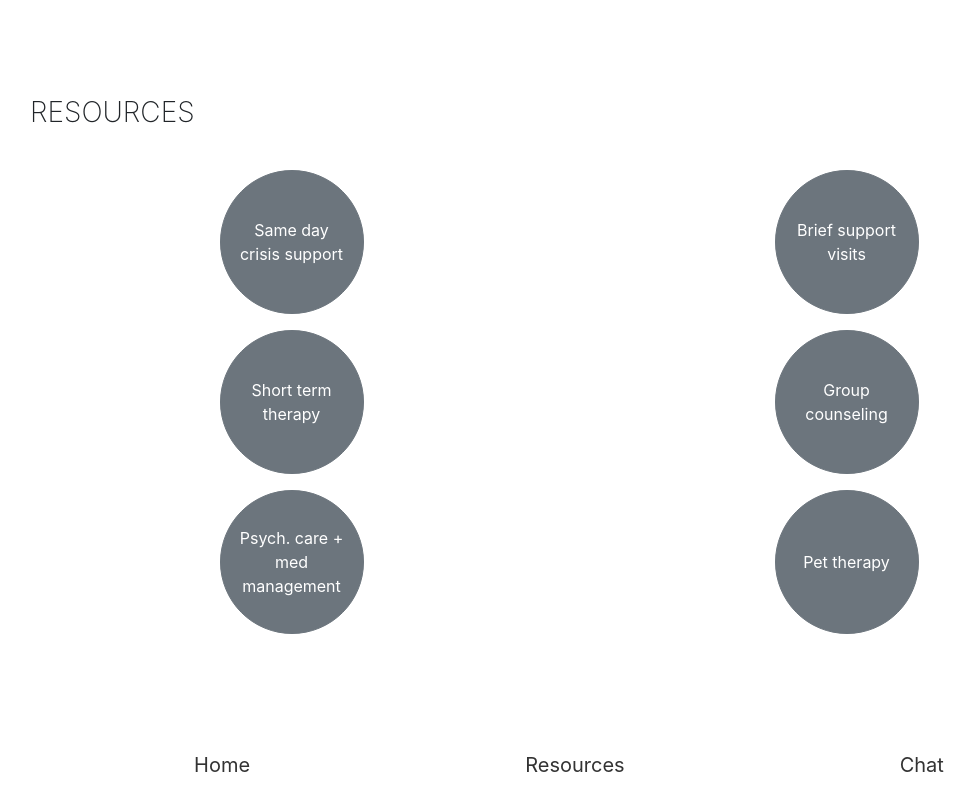
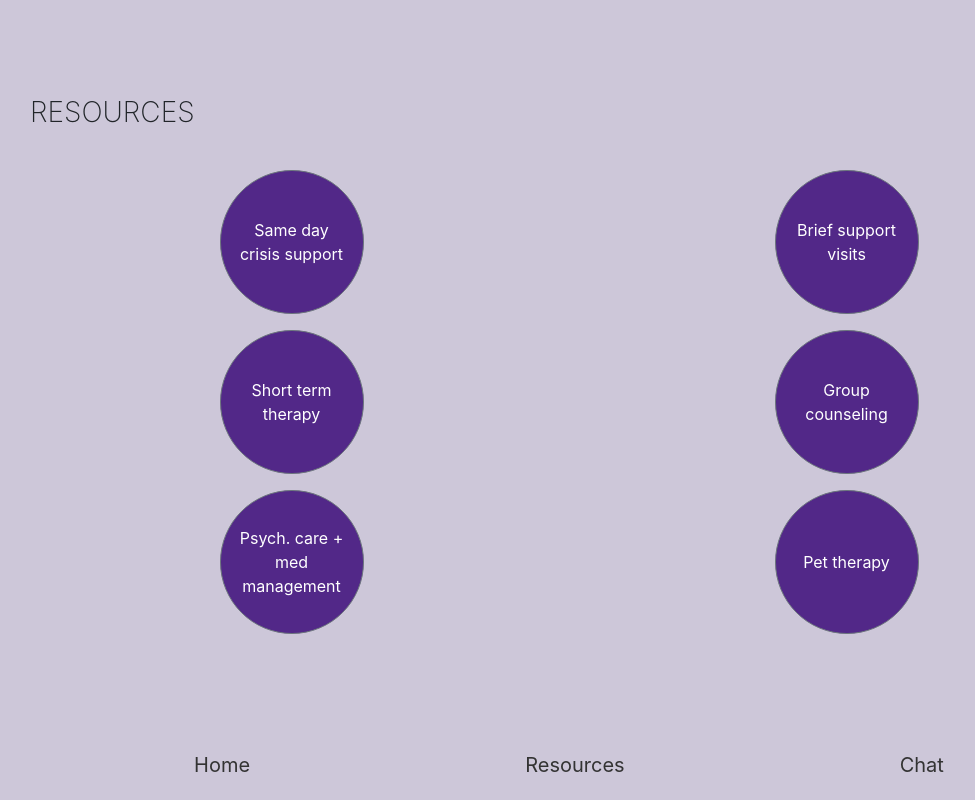
Before and after one commit to mayhemphone/hackathon-client, a React (Create React App) app: page /resources in a window 1280 px wide. Shown: the whole page, without its empty margins (71-1046 px from the left). Built offline with nearby package versions, Linux system fonts and the light colour scheme.

Commit message:
styling update

```diff
--- a/src/App.css
+++ b/src/App.css
@@ -2,7 +2,9 @@
 .App {
   text-align: center;
 }
-
+body{
+	background-color: #CDC7D9;
+}
 .App-logo {
   animation: App-logo-spin infinite 20s linear;
   height: 40vmin;
@@ -10,7 +12,6 @@
 }
 
 .App-header {
-  background-color: white;
   color:#333;
   padding: 1em 0 1em 0.5em;
   text-align: left;
@@ -90,7 +91,6 @@
 
 nav {
   width: 100%;
-  background-color: #fff;
   padding: 10px 0;
   /*bottom*/
   position: fixed;
@@ -109,7 +109,7 @@ nav a {
 }
 
 nav a:hover {
-  color: hotpink;
+  color: #522888;
 }
 
 .links {
@@ -153,7 +153,9 @@ input, textarea {
 	height:9rem;
 	width: 9rem;
 	margin: .5rem 0rem;
-
+}
+.secondary {
+	background-color: #522888;
 }
 .title{
 	margin: 6em 1em 2em 1em;
--- a/src/Chat.js
+++ b/src/Chat.js
@@ -29,7 +29,7 @@ class Chat extends Component {
 		          	<Form onSubmit={this.handleSubmit}>
 									<Input className="noGlow" id="chatWindow" type="textarea" name="user" placeholder="Describe what you're feeling..." value={this.state.user} onChange={this.userChage} />
 								</Form>
-		          	<Button onClick={this.submitChat} className="float-right" >Submit</Button>
+		          	<Button onClick={this.submitChat} className="float-right secondary" >Submit</Button>
 			      </Col>
 			     </Row>
 				</div>
--- a/src/Home.js
+++ b/src/Home.js
@@ -43,7 +43,7 @@ class Home extends Component {
 		          	<Label>What can I call you?</Label>
 									<Input name="user" placeholder="Name or nickname?" value={this.state.userTemp} onChange={this.handleUserChange} />
 
-		          	<Button className="float-right" type="submit">Ready</Button>
+		          	<Button className="float-right secondary" type="submit">Ready</Button>
 		          </Form>
 		        </div>
 		      </Col>
@@ -65,12 +65,12 @@ class Home extends Component {
 						<Row className="cardMargin">
 				      <Col xs='6'>
 				      <Link to="/chat">
-				        <Button className="circle">Chat</Button>
+				        <Button className="circle secondary">Chat</Button>
 				      </Link>
 				      </Col>
 				      <Col xs='6'>
 				        <Link to="/resources">
-				        	<Button className="circle" >Resources</Button>
+				        	<Button className="circle secondary" >Resources</Button>
 				      	</Link>
 				      </Col>
 				    </Row>
--- a/src/Resources.js
+++ b/src/Resources.js
@@ -70,36 +70,36 @@ class Resources extends Component {
 					<Row className="row_card_resource">
 						<Col xs='6'>
 								<Link onClick={() => this.toggle1()} >
-										<Button className="circle">Same day crisis support</Button>
+										<Button className="circle secondary">Same day crisis support</Button>
 								</Link>
 						</Col>
 						<Col xs='6'>
 							<Link onClick={() => this.toggle2()} >
-										<Button className="circle">Brief support visits</Button>
+										<Button className="circle secondary">Brief support visits</Button>
 							</Link>
 						</Col>
 					</Row>
 					<Row>
 						<Col xs='6'>
 							<Link onClick={() => this.toggle3()} >
-										<Button className="circle">Short term therapy</Button>
+										<Button className="circle secondary">Short term therapy</Button>
 							</Link>
 						</Col>
 						<Col xs='6'>
 							<Link onClick={() => this.toggle4()} >
-										<Button className="circle">Group counseling</Button>
+										<Button className="circle secondary">Group counseling</Button>
 							</Link>
 						</Col>
 					</Row>
 					<Row>
 						<Col xs='6'>
 							<Link onClick={() => this.toggle5()} >
-										<Button className="circle">Psych. care + med management</Button>
+										<Button className="circle secondary">Psych. care + med management</Button>
 							</Link>
 						</Col>
 						<Col xs='6'>
 							<Link onClick={() => this.toggle6()} >
-										<Button className="circle">Pet therapy</Button>
+										<Button className="circle secondary">Pet therapy</Button>
 							</Link>
 						</Col>
 					</Row>
```
